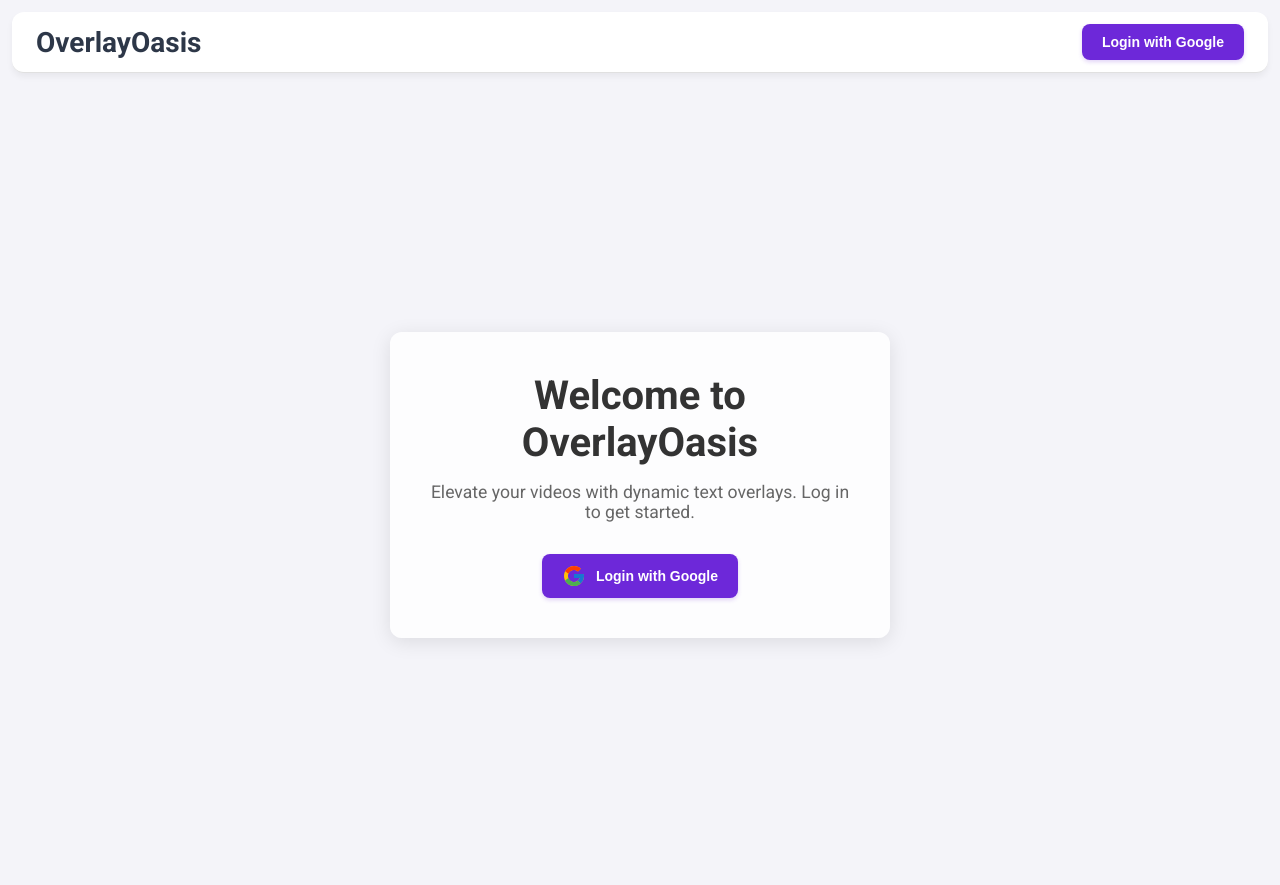
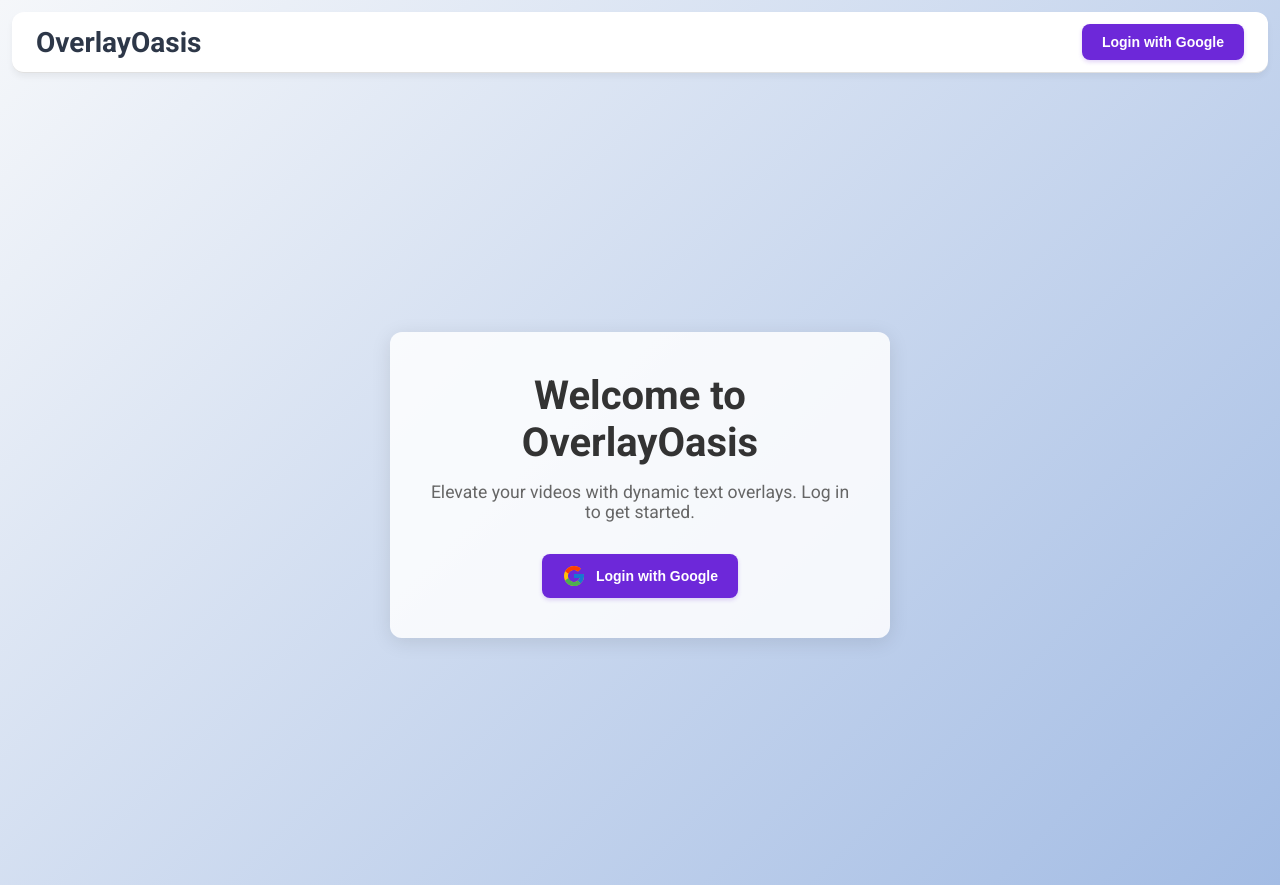
Before and after one commit to tfHasi/OverlayOasis, a React (Vite) app in the folder frontend/frontend/: page / in a window 1280 px wide. Built offline with nearby package versions, Linux system fonts and the light colour scheme.

Commit message:
global css updated

```diff
--- a/frontend/frontend/src/index.css
+++ b/frontend/frontend/src/index.css
@@ -7,7 +7,7 @@ body {
   margin: 0;
   padding: 0;
   box-sizing: border-box;
-  background-color: #f4f4f9;
+  background: linear-gradient(135deg, #f5f7fa, #a3bce4);
   color: #333;
 }
 
```
